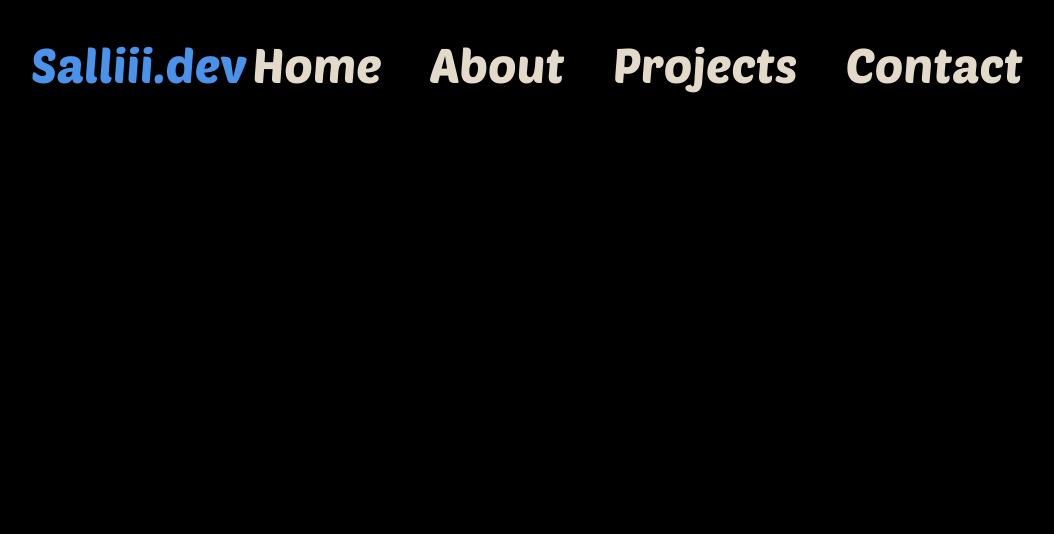
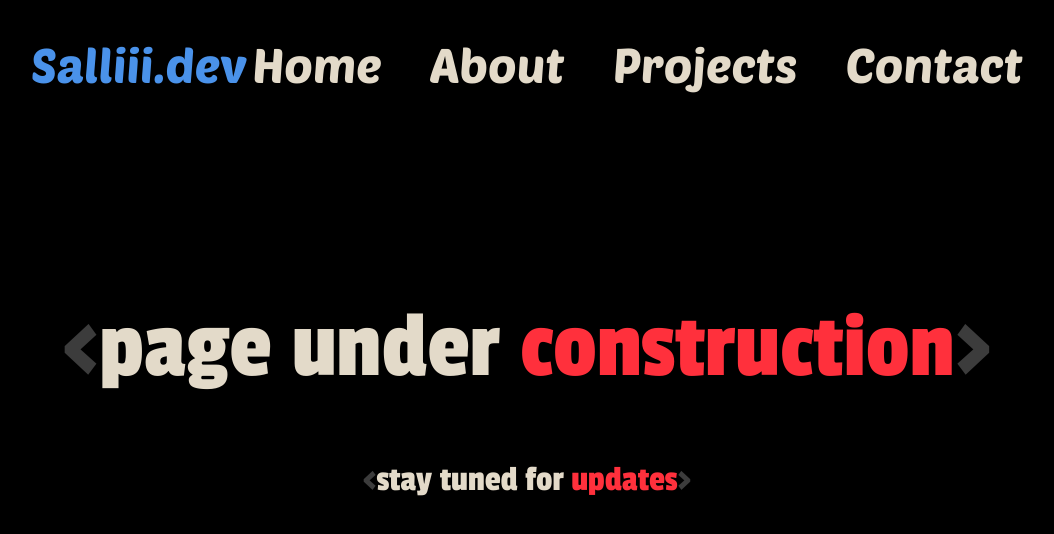
Before and after one commit to Salliii/salliii.dev, a Next.js app: page / in a window 1280 px wide. Shown: the top 534 px of the page, without its empty margins (113-1167 px from the left). Built offline with nearby package versions, Linux system fonts and the light colour scheme.

Commit message:
FEATURE: add constructor text to root page

```diff
--- a/app/page.tsx
+++ b/app/page.tsx
@@ -1,5 +1,16 @@
+import {HeadlineComponent} from "@/components/headline.component";
+
 export default function RootPage() {
 	return (
-		<div></div>
+		<div className={"w-full h-full flex flex-col justify-center items-center gap-16"}>
+			<HeadlineComponent className={"text-8xl"}>
+				<span className={"text-text-basic"}>page under </span>
+				<span className={"text-highlight-content"}>construction</span>
+			</HeadlineComponent>
+			<HeadlineComponent className={"text-4xl"}>
+				<span className={"text-text-basic"}>stay tuned for </span>
+				<span className={"text-highlight-content"}>updates</span>
+			</HeadlineComponent>
+		</div>
 	);
 }
```
